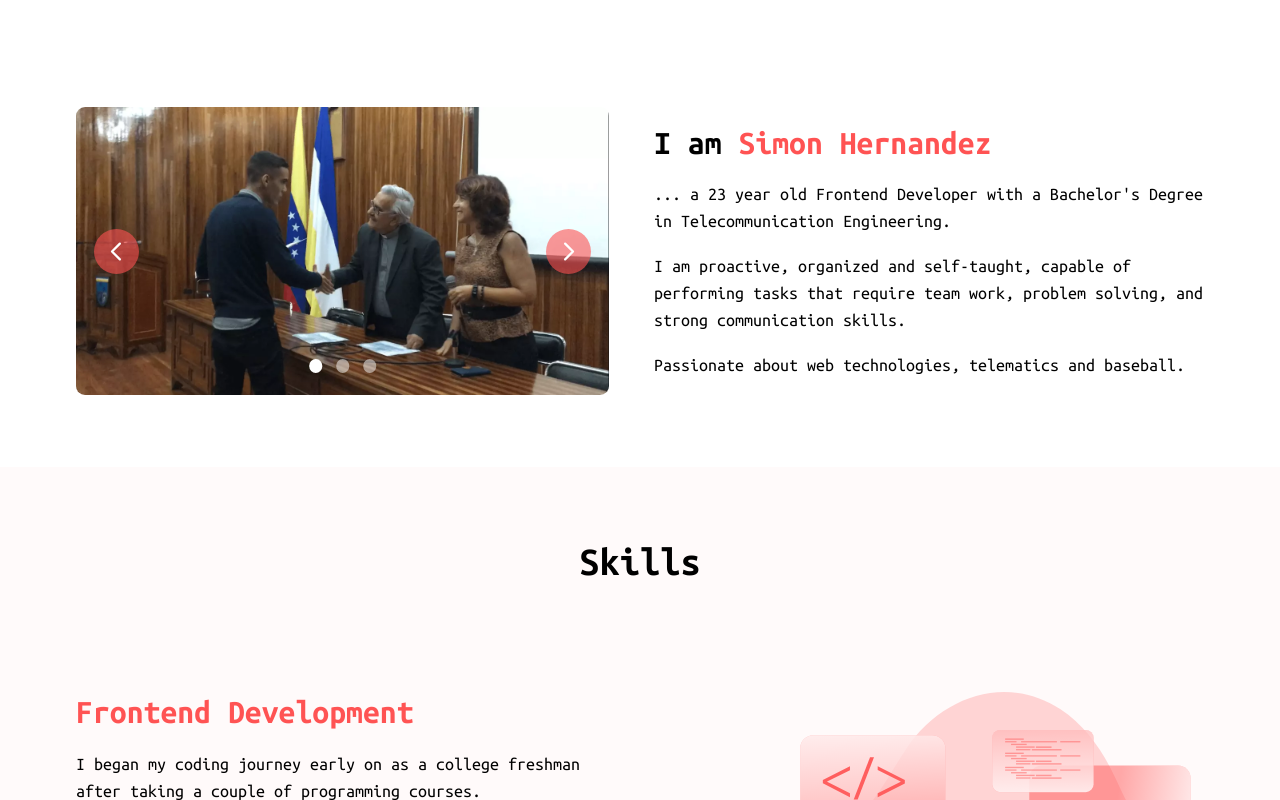
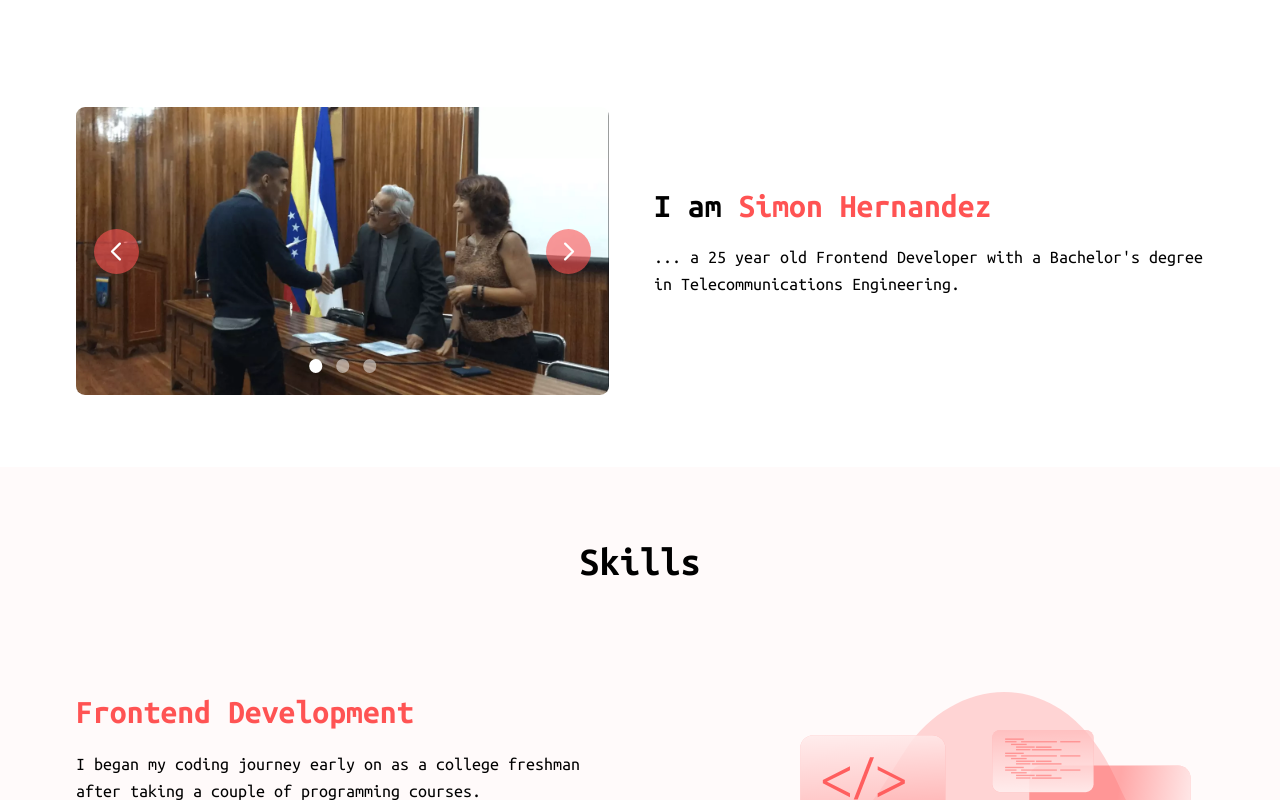
Before and after one commit to simonhernandez/react-portfolio, a React (Vite) app: page / in a window 1280 px wide. Shown: the part 880-1680 px from the top of the page. Built offline with nearby package versions, Linux system fonts and the light colour scheme.

Commit message:
feat: conditional render text

```diff
--- a/src/components/About.jsx
+++ b/src/components/About.jsx
@@ -1,17 +1,14 @@
 import React, { useState } from "react";
-// import {Carousel} from 'flowbite-react'
 
 import { Wrapper, Timeline, Carousel } from "../components";
 import { layout, typography, spacing } from "../styles/style";
-import { about } from "../constants";
+import { about, aboutInfo } from "../constants";
 import { simonHero, about_01, about_02, about_03 } from "../assets";
 
 const About = () => {
-  const [currentIndex, setCurrentIndex] = useState(0);
+  const [startIndex, setStartIndex] = useState(0);
   const photoArr = [about_01, about_02, about_03];
-  const currentTab = about.find((aboutItem) => {
-    return aboutItem.id === currentIndex;
-  });
+
 
   return (
     <section
@@ -25,11 +22,6 @@ const About = () => {
         <div className="flex flex-col md:flex-row md:justify-between md:gap-10">
           {/* text-container */}
           <div className="flex-1 h-56 sm:h-64 xl:h-80 2xl:h-96">
-            {/* <Carousel slideInterval={5000}>
-              <img src={about_01} alt="" className="object-fill"/>
-              <img src={about_02} alt="" className="object-fill"/>
-              <img src={about_03} alt="" className="object-fill"/>
-            </Carousel> */}
             <Carousel photoArr={photoArr}/>
           </div>
 
@@ -38,16 +30,13 @@ const About = () => {
             <h3 className={`${typography.heading3}`}>
               I am <span className="text-primary">Simon Hernandez</span>
             </h3>
-            <p>
-              ... a 23 year old Frontend Developer with a Bachelor's Degree in
-              Telecommunication Engineering.
-            </p>
-            <p>
-              I am proactive, organized and self-taught, capable of performing
-              tasks that require team work, problem solving, and strong
-              communication skills.
-            </p>
-            <p>Passionate about web technologies, telematics and baseball.</p>
+            {aboutInfo.map((item, index) => {
+              return (
+                <p>{index === startIndex && item.text}</p>
+              )
+            })}
+
+
           </div>
         </div>
       </Wrapper>
```
